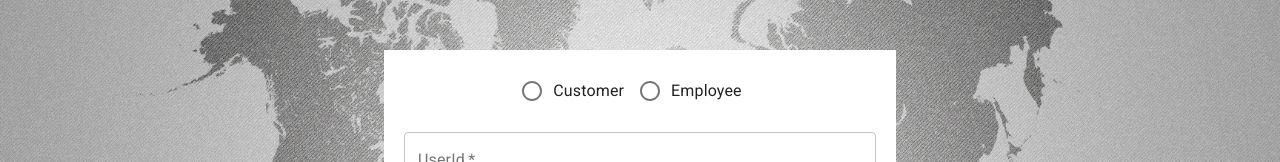
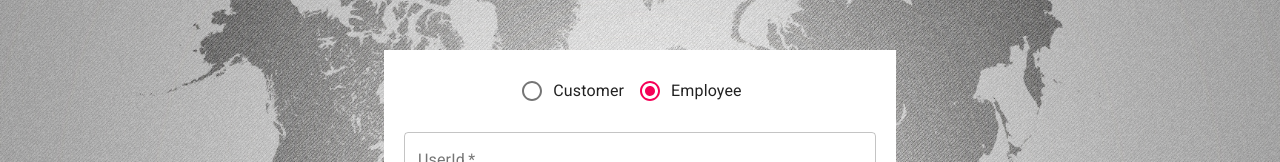
Before and after one commit to aygupta9800/team-project-keep_calm_and_sprint_on, a React (Create React App) app in the folder airline-reservation/frontend/: page /Login in a window 1280 px wide. Shown: the part 173-335 px from the top of the page. Built offline with nearby package versions, Linux system fonts and the light colour scheme.

Commit message:
coder efactoring

```diff
--- a/airline-reservation/frontend/src/components/Login.js
+++ b/airline-reservation/frontend/src/components/Login.js
@@ -58,8 +58,8 @@ const Login = () => {
           <Grid className={classes.wrapper}>
             <FormControl component="fieldset">
               <RadioGroup row aria-label="user" name="row-radio-buttons-group" value={userType} onChange={(e) => { setUserType(e.target.value); }}>
-                <FormControlLabel value="Customer" control={<Radio />} label="Customer" />
-                <FormControlLabel value="Employee" control={<Radio />} label="Employee" />
+                <FormControlLabel value="customer" control={<Radio />} label="Customer" />
+                <FormControlLabel value="employee" control={<Radio />} label="Employee" />
               </RadioGroup>
             </FormControl>
             <TextField
--- a/airline-reservation/frontend/src/components/Signup.js
+++ b/airline-reservation/frontend/src/components/Signup.js
@@ -63,8 +63,8 @@ const Signup = () => {
           <Grid className={classes.wrapper}>
             <FormControl component="fieldset">
               <RadioGroup row aria-label="user" name="row-radio-buttons-group" value={userType} onChange={(e) => { setUserType(e.target.value); }}>
-                <FormControlLabel value="Customer" control={<Radio />} label="Customer" />
-                <FormControlLabel value="Employee" control={<Radio />} label="Employee" />
+                <FormControlLabel value="customer" control={<Radio />} label="Customer" />
+                <FormControlLabel value="employee" control={<Radio />} label="Employee" />
               </RadioGroup>
             </FormControl>
             <TextField
```
